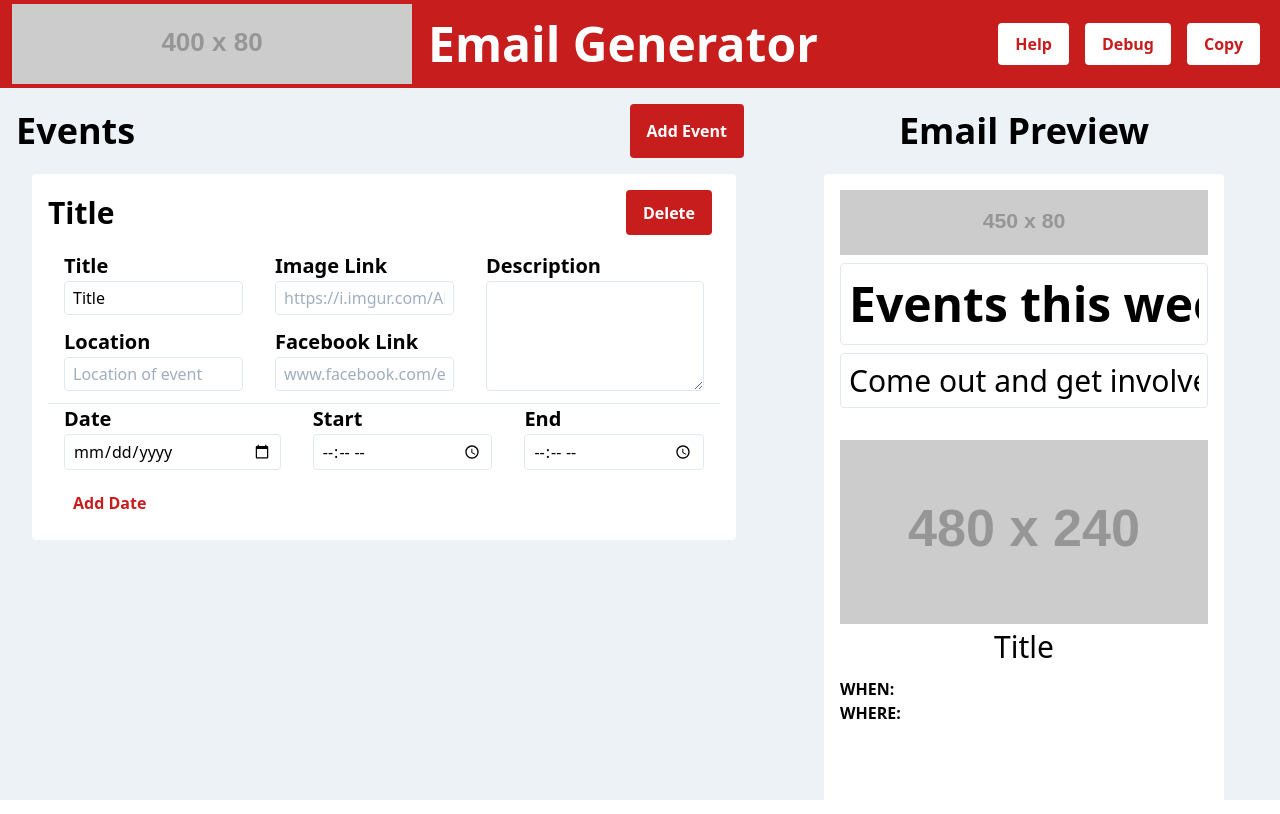
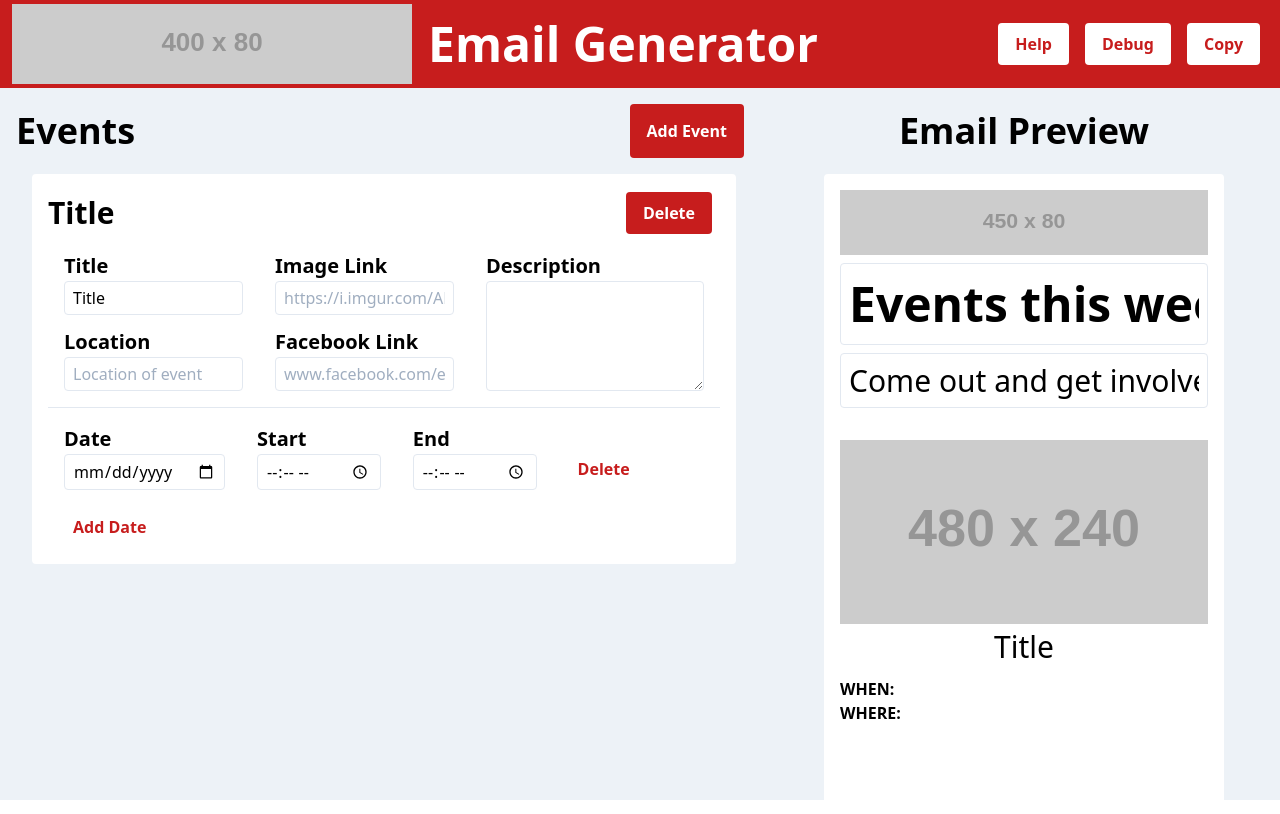
Before and after one commit to ekarnis/email-generator, a React (Create React App) app: page / in a window 1280 px wide. Built offline with nearby package versions, Linux system fonts and the light colour scheme.

Commit message:
Added multiple dates

```diff
--- a/src/features/button/Button.js
+++ b/src/features/button/Button.js
@@ -16,7 +16,11 @@ export function Button (props) {
   }
   return (
     <button
-      className={colour + ' font-bold rounded px-4 py-2 mx-2'}
+      className={
+        colour +
+        (props.extraClasses ? ' ' + props.extraClasses : '') +
+        ' font-bold rounded px-4 py-2 mx-2'
+      }
       onClick={props.onClick}
     >
       {props.text}
--- a/src/features/events/EventCard.js
+++ b/src/features/events/EventCard.js
@@ -5,7 +5,8 @@ import {
   eventUpdated,
   eventRemoved,
   dateUpdated,
-  dateAdded
+  dateAdded,
+  dateRemoved
 } from './eventsSlice'
 
 import { Button } from '../button/Button'
@@ -18,18 +19,14 @@ export function EventCard (props) {
     state.events.find(event => event.id === props.eventId)
   )
 
-  if (!event) {
-    return (
-      <section>
-        <h2>Event not found!</h2>
-      </section>
-    )
-  }
+  const renderDates = (dates, eventId) => {
+    return dates.map((date, index) => (
+      <div className='flex w-full mb-4 items-center' key={date.id}>
+        {dates.length > 1 ? (
+          <h3 className='text-xl font-bold ml-6 mr-6'>Day {index + 1}</h3>
+        ) : null}
 
-  const renderDates = (dates, eventId) => {
-    return dates.map(date => (
-      <div className='flex w-full justify-between mb-3' key={date.id}>
-        <div className='flex flex-col flex-grow mx-4'>
+        <div className='flex flex-col mx-4'>
           <p className='text-xl font-bold'>Date</p>
           <Input
             type='date'
@@ -46,7 +43,7 @@ export function EventCard (props) {
           />
         </div>
 
-        <div className='flex flex-col flex-grow mx-4'>
+        <div className='flex flex-col mx-4'>
           <p className='text-xl font-bold'>Start</p>
           <Input
             type='time'
@@ -63,7 +60,7 @@ export function EventCard (props) {
           />
         </div>
 
-        <div className='flex flex-col flex-grow mx-4'>
+        <div className='flex flex-col mx-4'>
           <p className='text-xl font-bold'>End</p>
           <Input
             type='time'
@@ -79,6 +76,15 @@ export function EventCard (props) {
             }
           />
         </div>
+
+        <Button
+          text='Delete'
+          type='inverted'
+          extraClasses='self-end'
+          onClick={() =>
+            dispatch(dateRemoved({ id: event.id, dateId: date.id }))
+          }
+        />
       </div>
     ))
   }
@@ -92,6 +98,7 @@ export function EventCard (props) {
         <Button
           text='Delete'
           type='primary'
+          extraClasses='self-center'
           onClick={() => dispatch(eventRemoved(event.id))}
         />
       </header>
@@ -184,7 +191,7 @@ export function EventCard (props) {
         </div>
       </div>
 
-      <hr />
+      <hr className='my-4' />
 
       {renderDates(event.dates, event.id)}
 
--- a/src/features/events/eventsSlice.js
+++ b/src/features/events/eventsSlice.js
@@ -68,8 +68,12 @@ const reducers = {
 
   dateRemoved: (state, action) => {
     const existingEvent = state.find(event => event.id === action.payload.id)
-    if (existingEvent)
-      existingEvent.dates.filter(date => date.id !== action.payload.dateId)
+
+    if (existingEvent) {
+      existingEvent.dates = existingEvent.dates.filter(
+        date => date.id !== action.payload.dateId
+      )
+    }
   },
 
   dateUpdated (state, action) {
```
